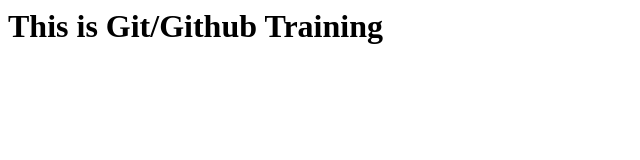
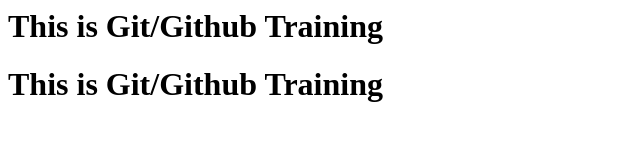
Before and after one commit to avytran/git-github-training, a plain HTML site: page index.html in a window 1280 px wide. Shown: the whole page, without its empty margins (0-640 px from the left). Drawn offline with Linux system fonts and the light colour scheme.

Commit message:
another 123

```diff
--- a/index.html
+++ b/index.html
@@ -1 +1,2 @@
 <h1>This is Git/Github Training</h1>
+<h1>This is Git/Github Training</h1>
```
